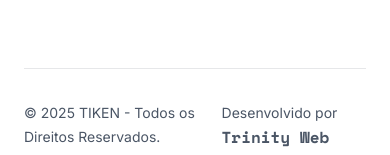
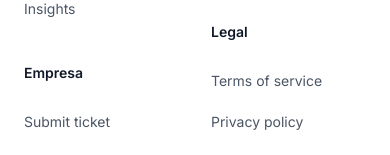
Before and after one commit to TrindadeBRA/trinitykit-next, a Next.js app: page / in a window 390 px wide. Shown: the part 9925-10080 px from the top of the page. Built offline with nearby package versions, Linux system fonts and the light colour scheme.

Commit message:
responsive fixes

```diff
--- a/src/components/ContactItems/index.tsx
+++ b/src/components/ContactItems/index.tsx
@@ -21,7 +21,7 @@ export default function ContactItems() {
             <h2 className="text-5xl font-semibold tracking-tight text-white" data-aos="fade-left">Esperamos seu contato</h2>
           </div>
 
-          <div className="flex flex-row gap-4 mt-12">
+          <div className="flex flex-col lg:flex-row gap-4 mt-12">
 
             <div className="text-white border border-white/10 rounded-lg w-full bg-white/10 p-4" data-aos="fade-left">
               <div className="flex flex-row gap-2 items-center">
--- a/src/components/Footer/index.tsx
+++ b/src/components/Footer/index.tsx
@@ -170,9 +170,9 @@ export default function Footer() {
             </div>
           </div>
         </div>
-        <div className="mt-16 border-t border-gray-900/10 pt-8 sm:mt-20 lg:mt-24 flex flex-row justify-between">
-          <p className="text-sm/6 text-gray-600">© {new Date().getFullYear()} TIKEN - Todos os Direitos Reservados.</p>
-          <p className="text-sm/6 text-gray-600">Desenvolvido por <Link href="https://www.thetrinityweb.com.br" className="text-base text-gray-600 hover:text-gray-800 font-bold font-space-mono" target="_blank">Trinity Web</Link></p>
+        <div className="mt-16 border-t border-gray-900/10 pt-8 sm:mt-20 lg:mt-24 flex flex-col lg:flex-row gap-y-4 justify-between">
+          <p className="text-sm/6 text-gray-600 text-center lg:text-left">© {new Date().getFullYear()} TIKEN - Todos os Direitos Reservados.</p>
+          <p className="text-sm/6 text-gray-600 text-center lg:text-right">Desenvolvido por <Link href="https://www.thetrinityweb.com.br" className="text-base text-gray-600 hover:text-gray-800 font-bold font-space-mono" target="_blank">Trinity Web</Link></p>
         </div>
       </div>
     </footer>
```
